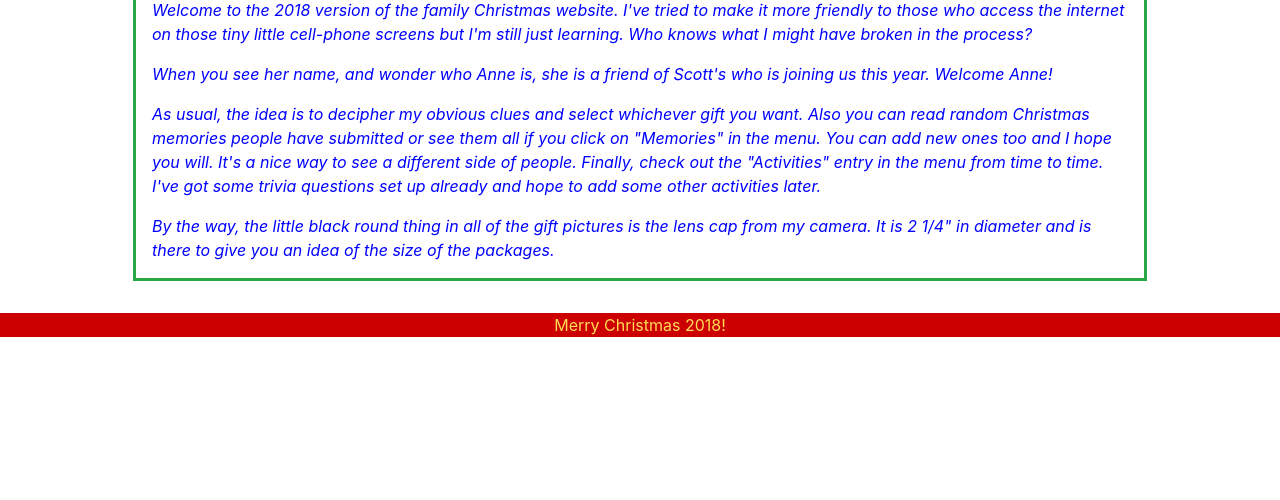
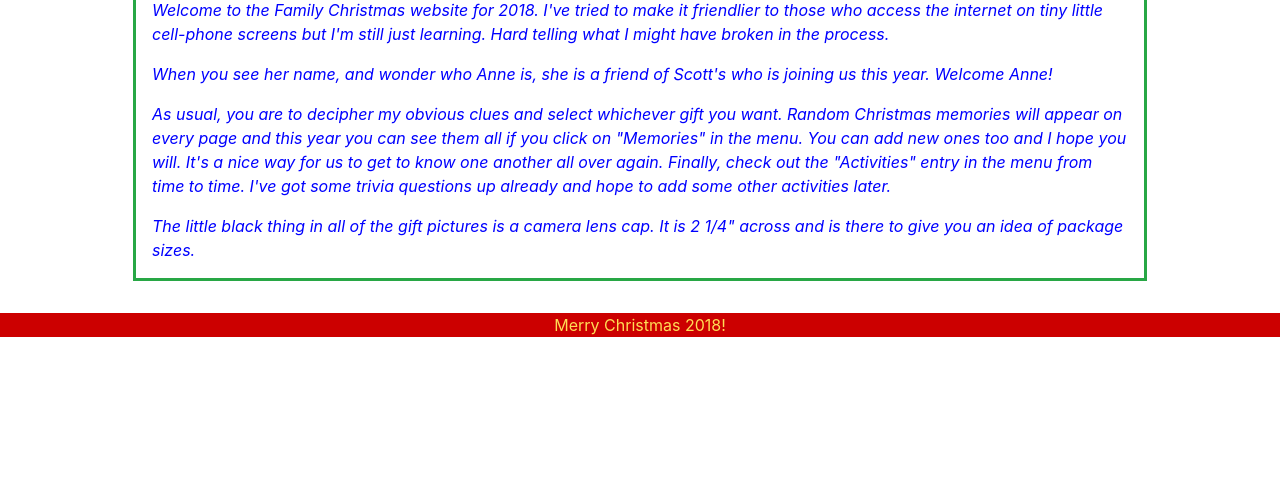
Before and after one commit to JMorris1575/christmas18, a Django app: template c18/gift/templates/gift/gift_list.html in a window 1280 px wide. Shown: the part 154-654 px from the top of the page. Run offline with Django 3.2, Linux system fonts and the light colour scheme; the template is opened without the code that fills it, so the values that code supplies are empty; some libraries are stand-ins or nearby versions.

Commit message:
More edits to welcome message

```diff
--- a/c18/gift/templates/gift/gift_list.html
+++ b/c18/gift/templates/gift/gift_list.html
@@ -5,32 +5,32 @@
     <div class="row mx-1 mx-md-5 mb-3 info-box text-blue">
         <a class="d-md-none" data-toggle="collapse" href="#welcome"><span>Welcome... </span></a>
         <div class="d-md-none collapse" id="welcome">
-            <p><i>Welcome to the 2018 version of the family Christmas website. I've tried to make it more friendly to those
-                who access the internet on those tiny little cell-phone screens but I'm still just learning. Who knows what
-                I might have broken in the process?</i></p>
+            <p><i>Welcome to the Family Christmas website for 2018. I've tried to make it friendlier to those
+                who access the internet on tiny little cell-phone screens but I'm still just learning. Hard telling what
+                I might have broken in the process.</i></p>
             <p><i>If you see her name here and are wondering who Anne is, she is a friend of Scott's who is joining us
                 this year. Welcome Anne!</i></p>
-            <p><i>As usual, the idea is to decipher my obvious clues and select whichever gift you want. Also you can read
-                random Christmas memories people have submitted or see them all if you click on "Memories" in the menu. You
-                can add new ones too and I hope you will. It's a nice way to see a different side of people. Finally, check
-                out the "Activities" entry in the menu from time to time. I've got some trivia questions set up already and
-                hope to add some other activities later.</i></p>
-            <p><i>By the way, the little black round thing in all of the gift pictures is the lens cap from my camera.
-                It is 2 1/4" in diameter and is there to give you an idea of the size of the packages.</i></p>
+            <p><i>As usual, you are to decipher my obvious clues and select whichever gift you want. Random Christmas
+                memories will appear on every page and this year you can see them all if you click on "Memories" in the
+                menu. You can add new ones too and I hope you will. It's a nice way for us to get to know one another
+                all over again. Finally, check out the "Activities" entry in the menu from time to time. I've got some
+                trivia questions up already and hope to add some other activities later.</i></p>
+            <p><i>The little black thing in all of the gift pictures is a camera lens cap. It is 2 1/4" across and is
+                there to give you an idea of package sizes.</i></p>
         </div>
         <div class="d-none d-md-inline">
-            <p><i>Welcome to the 2018 version of the family Christmas website. I've tried to make it more friendly to those
-                who access the internet on those tiny little cell-phone screens but I'm still just learning. Who knows what
-                I might have broken in the process?</i></p>
+            <p><i>Welcome to the Family Christmas website for 2018. I've tried to make it friendlier to those
+                who access the internet on tiny little cell-phone screens but I'm still just learning. Hard telling what
+                I might have broken in the process.</i></p>
             <p><i>When you see her name, and wonder who Anne is, she is a friend of Scott's who is joining us this year.
                 Welcome Anne!</i></p>
-            <p><i>As usual, the idea is to decipher my obvious clues and select whichever gift you want. Also you can read
-                random Christmas memories people have submitted or see them all if you click on "Memories" in the menu. You
-                can add new ones too and I hope you will. It's a nice way to see a different side of people. Finally, check
-                out the "Activities" entry in the menu from time to time. I've got some trivia questions set up already and
-                hope to add some other activities later.</i></p>
-            <p><i>By the way, the little black round thing in all of the gift pictures is the lens cap from my camera.
-                It is 2 1/4" in diameter and is there to give you an idea of the size of the packages.</i></p>
+            <p><i>As usual, you are to decipher my obvious clues and select whichever gift you want. Random Christmas
+                memories will appear on every page and this year you can see them all if you click on "Memories" in the
+                menu. You can add new ones too and I hope you will. It's a nice way for us to get to know one another
+                all over again. Finally, check out the "Activities" entry in the menu from time to time. I've got some
+                trivia questions up already and hope to add some other activities later.</i></p>
+            <p><i>The little black thing in all of the gift pictures is a camera lens cap. It is 2 1/4" across and is
+                there to give you an idea of package sizes.</i></p>
         </div>
     </div>
     <div class="row px-3">
```
